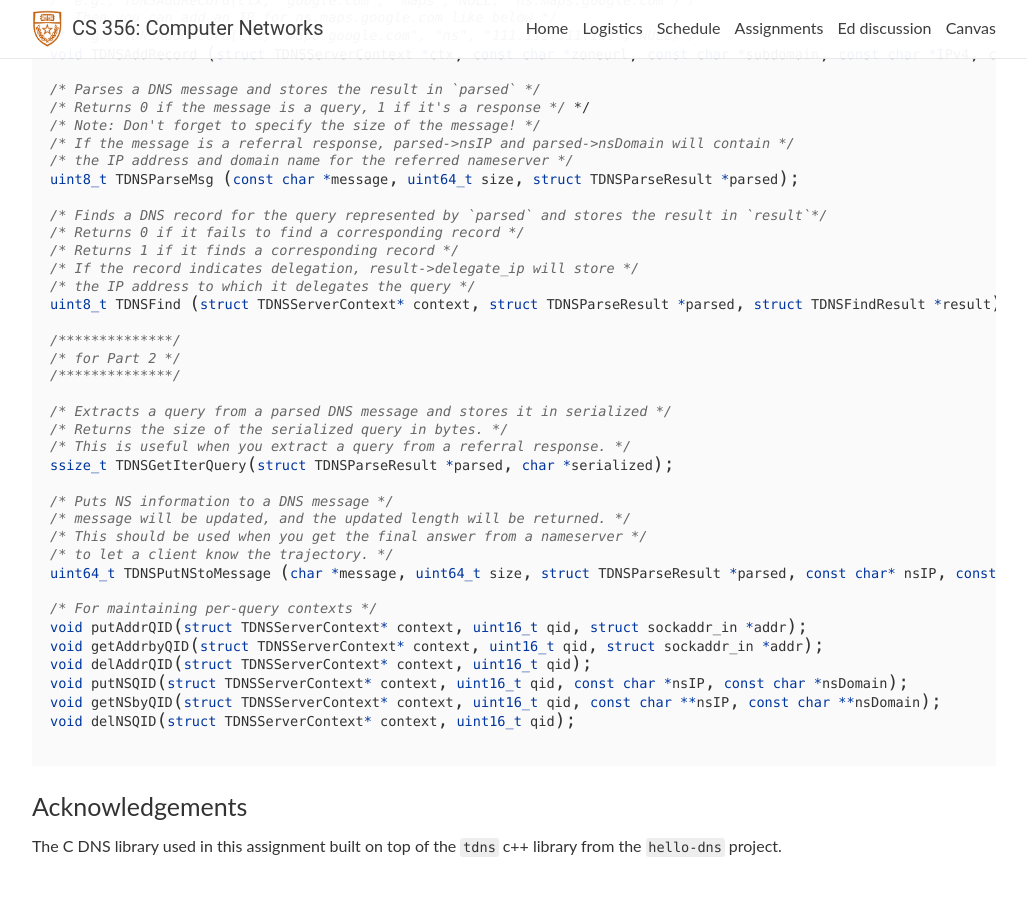
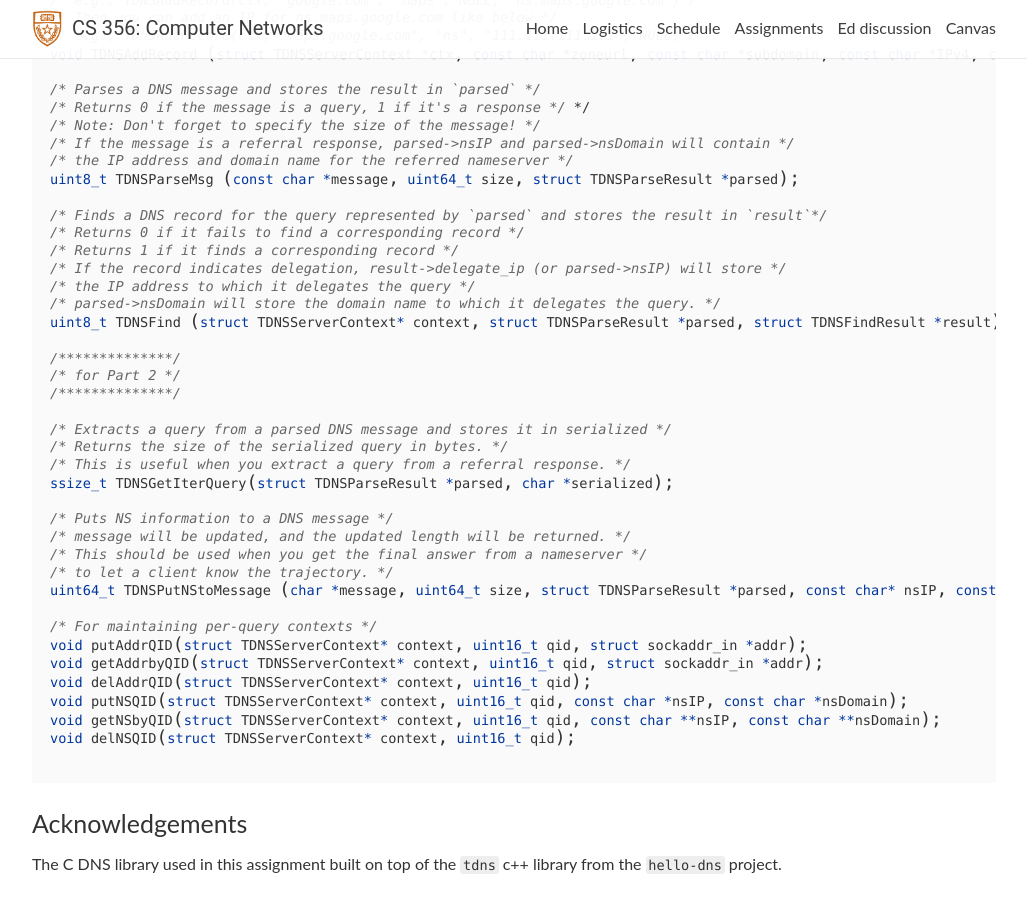
Before and after one commit to utcs356/sp25, a Jekyll site: the page built from _pages/5_dns.md, in a window 1280 px wide and 900 px high, scrolled down 5941 px. Shown: the whole window, without its empty margins (126-1153 px from the left). Built offline with Jekyll 4.4.1, drawn with Linux system fonts in a browser that asks for light colours; nearby versions of some CDN libraries; comment, search, counter and statistics services are not loaded.

Commit message:
[A5] Update instructions

```diff
--- a/_pages/5_dns.md
+++ b/_pages/5_dns.md
@@ -181,8 +181,9 @@ uint8_t TDNSParseMsg (const char *message, uint64_t size, struct TDNSParseResult
 /* Finds a DNS record for the query represented by `parsed` and stores the result in `result`*/
 /* Returns 0 if it fails to find a corresponding record */
 /* Returns 1 if it finds a corresponding record */
-/* If the record indicates delegation, result->delegate_ip will store */
+/* If the record indicates delegation, result->delegate_ip (or parsed->nsIP) will store */
 /* the IP address to which it delegates the query */
+/* parsed->nsDomain will store the domain name to which it delegates the query. */
 uint8_t TDNSFind (struct TDNSServerContext* context, struct TDNSParseResult *parsed, struct TDNSFindResult *result);
 
 /**************/
```
Also changed, not shown: assets/img/assignments/assignment5/A5_P2.png.
